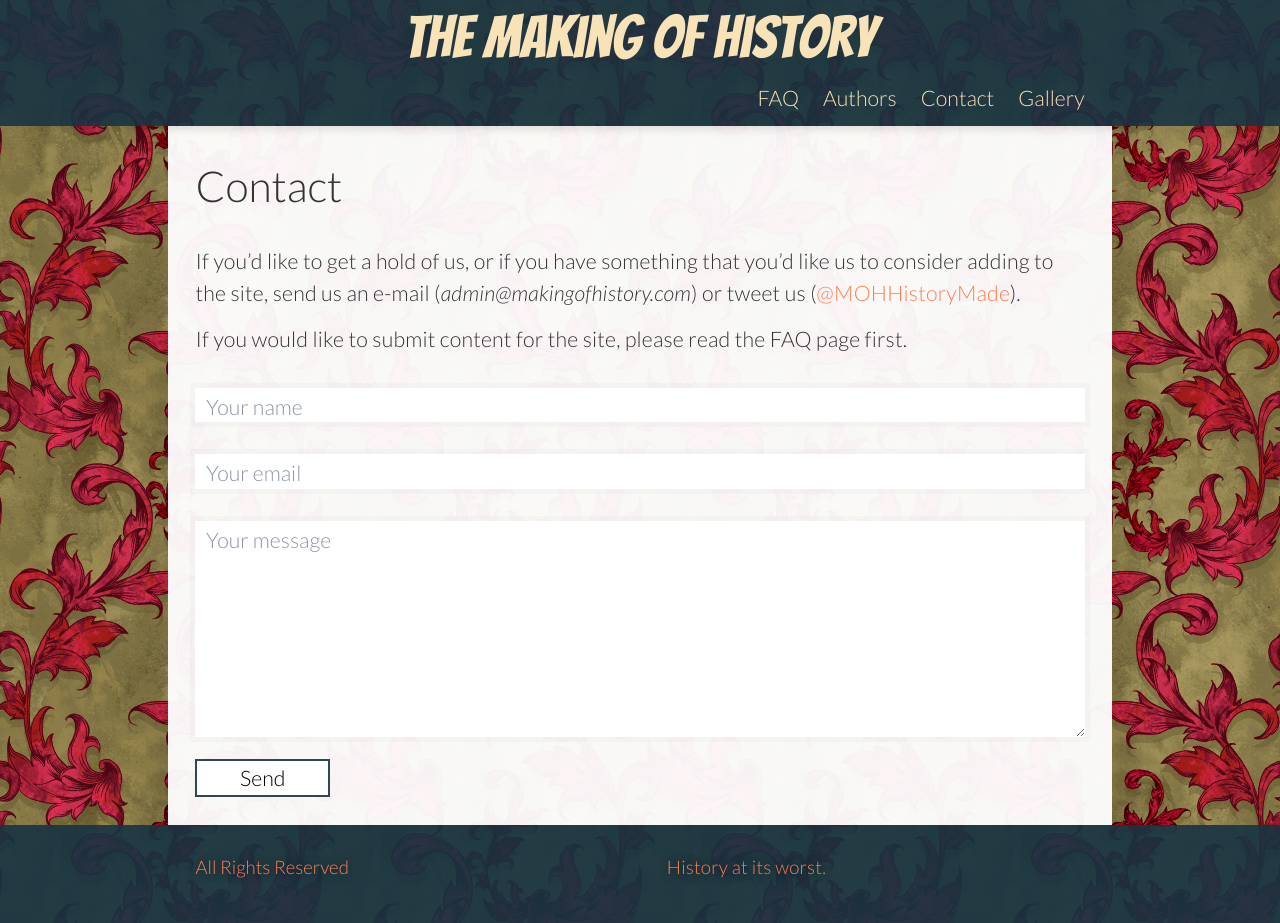
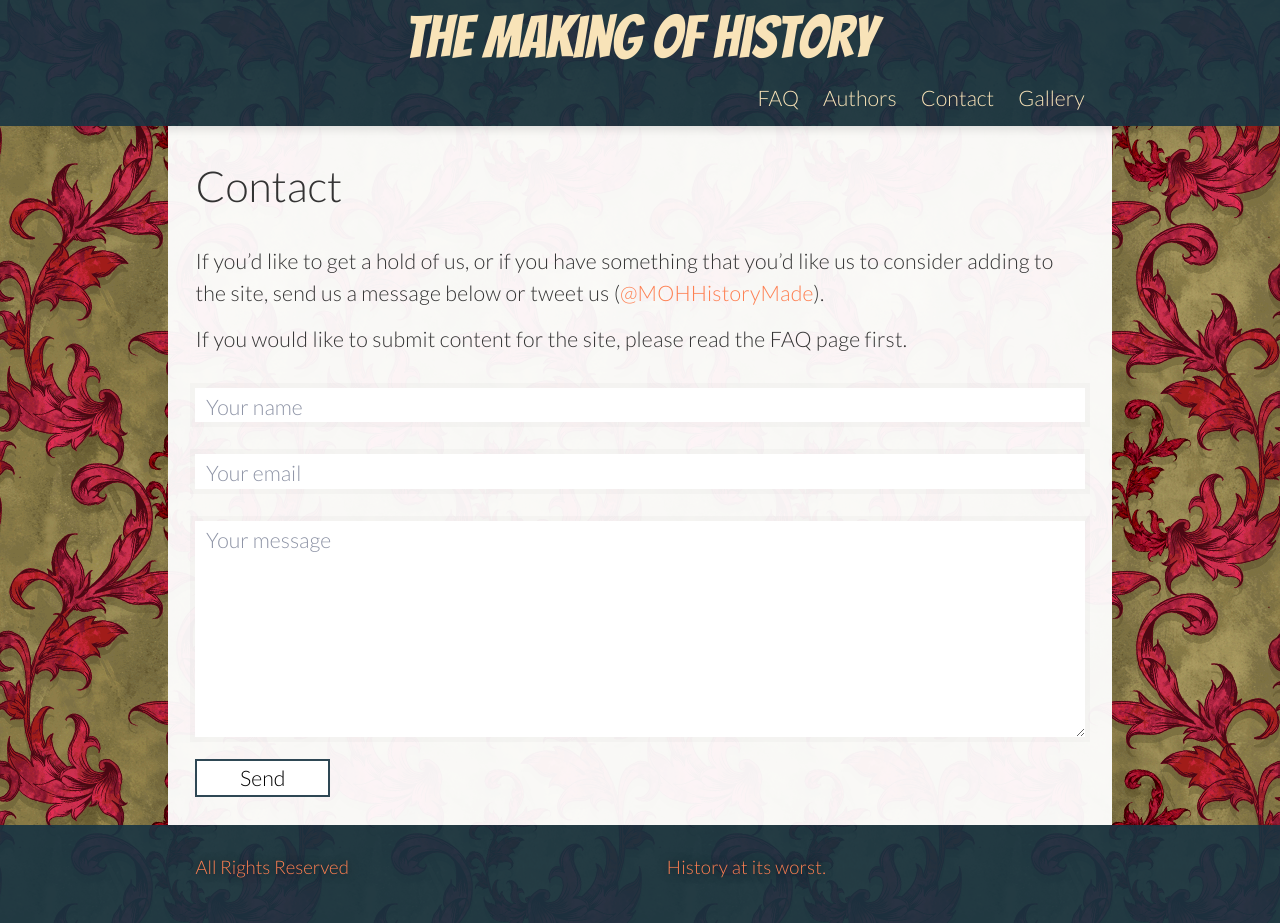
Before and after one commit to benadamstyles/making-of-history, a Jekyll site: the page built from contact.md, in a window 1280 px wide and 933 px high. Shown: the top 923 px of the window. Built offline with Jekyll 4.4.1, drawn with Linux system fonts in a browser that asks for light colours; some web fonts are replaced.

Commit message:
Updated contact.md

```diff
--- a/contact.md
+++ b/contact.md
@@ -9,6 +9,6 @@
 
 
 
-If you'd like to get a hold of us, or if you have something that you’d like us to consider adding to the site, send us an e-mail (_admin@makingofhistory.com_) or tweet us ([@MOHHistoryMade](https://twitter.com/MOHHistoryMade)).
+If you'd like to get a hold of us, or if you have something that you’d like us to consider adding to the site, send us a message below or tweet us ([@MOHHistoryMade](https://twitter.com/MOHHistoryMade)).
 
 If you would like to submit content for the site, please read the FAQ page first.
```
